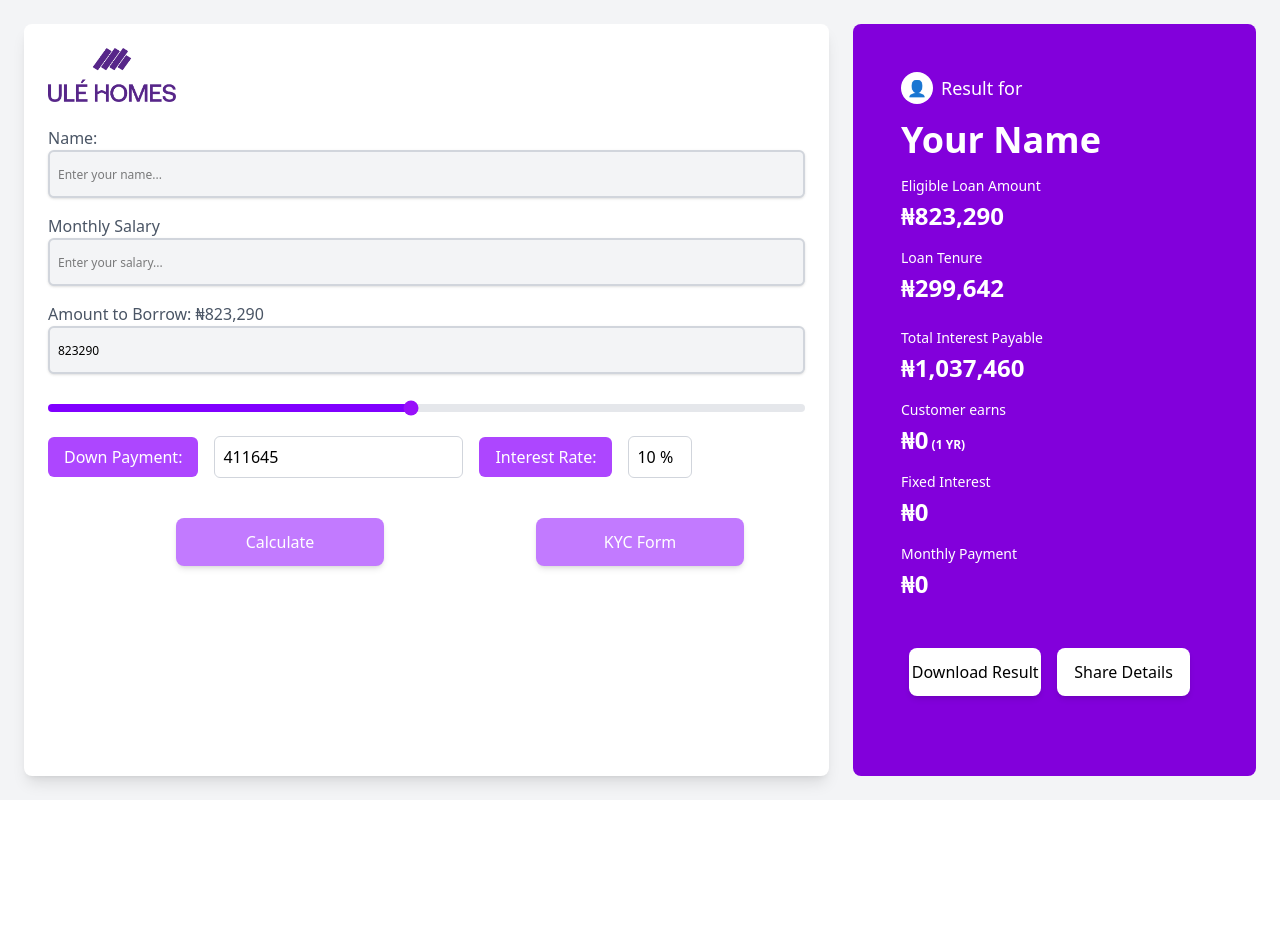
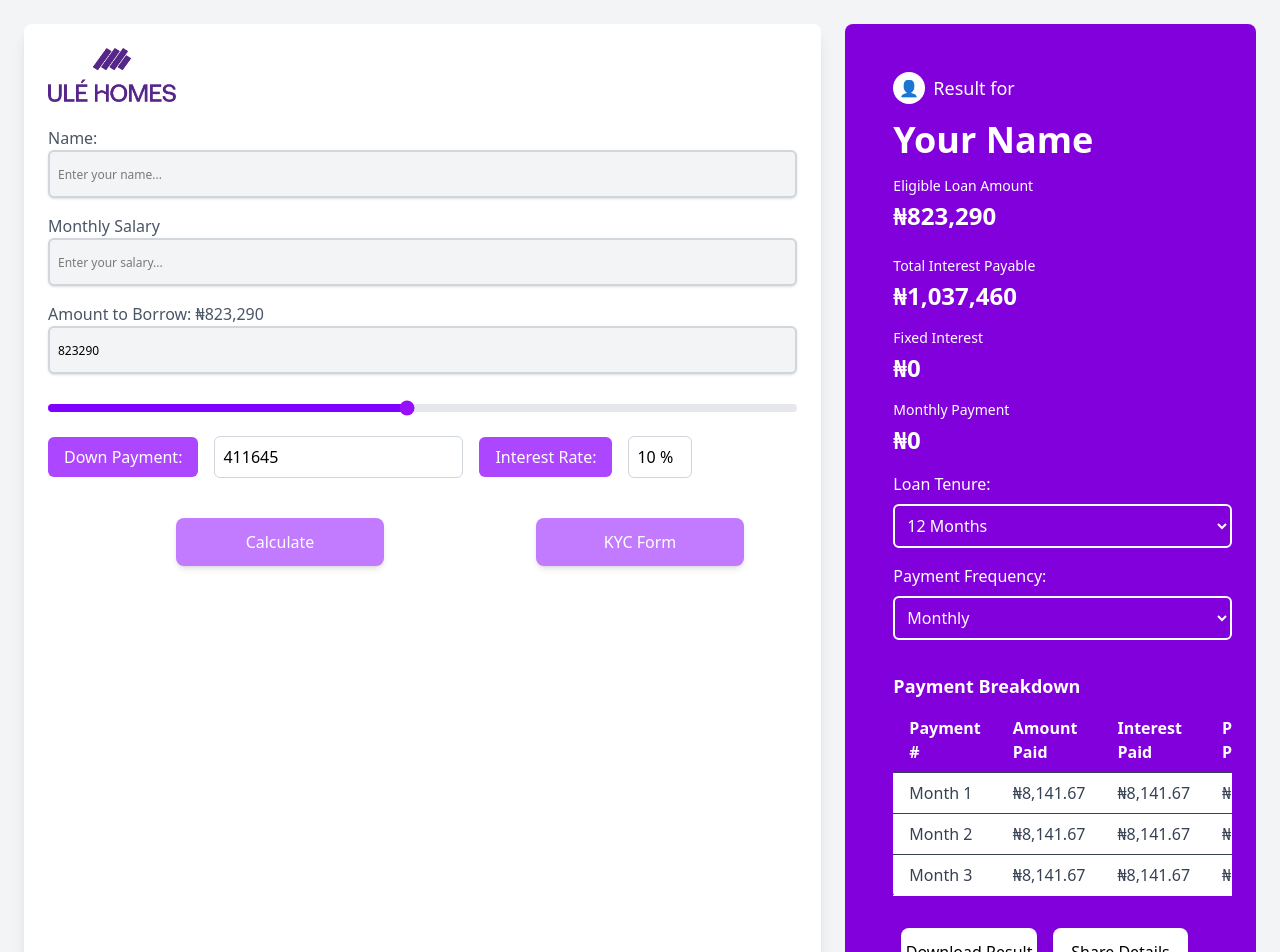
Before and after one commit to TunmiDev/loan-calculator, a React (Vite) app: page / in a window 1280 px wide. Shown: the top 952 px of the page. Before the commit the page ends 800 px from the top, so only its background shows below. Built offline with nearby package versions, Linux system fonts and the light colour scheme.

Commit message:
Update App.jsx

```diff
--- a/src/App.jsx
+++ b/src/App.jsx
@@ -158,12 +158,6 @@ const LoanCalculator = () => {
                 ₦{loanAmount.toLocaleString()}
               </p>
             </div>
-            <div className="mt-4">
-              <p className="text-sm">Loan Tenure</p>
-              <p className="text-2xl font-bold mt-1">
-                ₦{downPayment.toLocaleString()}
-              </p>
-            </div>
           </div>
         </div>
         <div className="ml-6">
@@ -173,13 +167,7 @@ const LoanCalculator = () => {
               ₦{(calculateEMI() * tenure).toLocaleString()}
             </p>
           </div>
-          <div className="mb-4">
-            <p className="text-sm">Customer earns</p>
-            <p className="text-2xl font-bold mt-1">
-              ₦{(salary * 12).toLocaleString() || "0.00"}
-              <span className="text-xs"> (1 YR)</span>
-            </p>
-          </div>
+
           <div className="mb-4">
             <p className="text-sm">Fixed Interest</p>
             <p className="text-2xl font-bold mt-1">
@@ -192,7 +180,66 @@ const LoanCalculator = () => {
               ₦{monthlyPayment.toLocaleString()}
             </p>
           </div>
-
+          {/*Loan tenure, Payment Frequency & Breakdown of Payments */}
+          {/* <div className="items-center bg-purple-700 flex flex-col p-6 min-h-screen"> */}
+          {/* <div className="bg-purple-700 rounded-lg shadow-lg w-full p-6 max-w-2xl"> */}
+          <p className="text-xl font-bold mb-4 text-white"></p>
+          <label className="mb-2 font-medium block">Loan Tenure:</label>
+          <select
+            type="select-one"
+            className="p-2 border-2 w-full rounded-md mb-4 bg-purple-700"
+          >
+            <option value="12">12 Months</option>
+            <option value="24">24 Months</option>
+            <option value="36">36 Months</option>
+          </select>
+          <label className="mb-2 font-medium block">Payment Frequency:</label>
+          <select
+            type="select-one"
+            className="p-2 border-2 w-full rounded-md mb-4 bg-purple-700"
+          >
+            <option value="Monthly">Monthly</option>
+            <option value="Bi-weekly">Bi-weekly</option>
+          </select>
+          <p className="text-lg font-semibold mt-4">Payment Breakdown</p>
+          <div className="overflow-x-auto">
+            <table className="bg-white shadow-md mt-2 min-w-full border-b rounded">
+              <thead className="bg-purple-700 text-white">
+                <tr>
+                  <th className="py-2 px-4 text-left">Payment #</th>
+                  <th className="py-2 px-4 text-left">Amount Paid</th>
+                  <th className="py-2 px-4 text-left">Interest Paid</th>
+                  <th className="py-2 px-4 text-left">Principal Paid</th>
+                  <th className="py-2 px-4 text-left">Remaining Balance</th>
+                </tr>
+              </thead>
+              <tbody className="text-gray-700">
+                <tr className="border-t">
+                  <td className="py-2 px-4">Month 1</td>
+                  <td className="py-2 px-4">₦8,141.67</td>
+                  <td className="py-2 px-4">₦8,141.67</td>
+                  <td className="py-2 px-4">₦0.00</td>
+                  <td className="py-2 px-4">₦977,000.00</td>
+                </tr>
+                <tr className="border-t">
+                  <td className="py-2 px-4">Month 2</td>
+                  <td className="py-2 px-4">₦8,141.67</td>
+                  <td className="py-2 px-4">₦8,141.67</td>
+                  <td className="py-2 px-4">₦0.00</td>
+                  <td className="py-2 px-4">₦968,858.33</td>
+                </tr>
+                <tr className="border-t">
+                  <td className="py-2 px-4">Month 3</td>
+                  <td className="py-2 px-4">₦8,141.67</td>
+                  <td className="py-2 px-4">₦8,141.67</td>
+                  <td className="py-2 px-4">₦0.00</td>
+                  <td className="py-2 px-4">₦960,716.67</td>
+                </tr>
+              </tbody>
+            </table>
+          </div>
+          {/* </div> */}
+          {/* </div> */}
           {/* Button */}
           <button className="mt-8 w-2/5 bg-white text-black py-3 rounded-lg shadow-md hover:bg-purple-400 mx-2">
             Download Result
```
